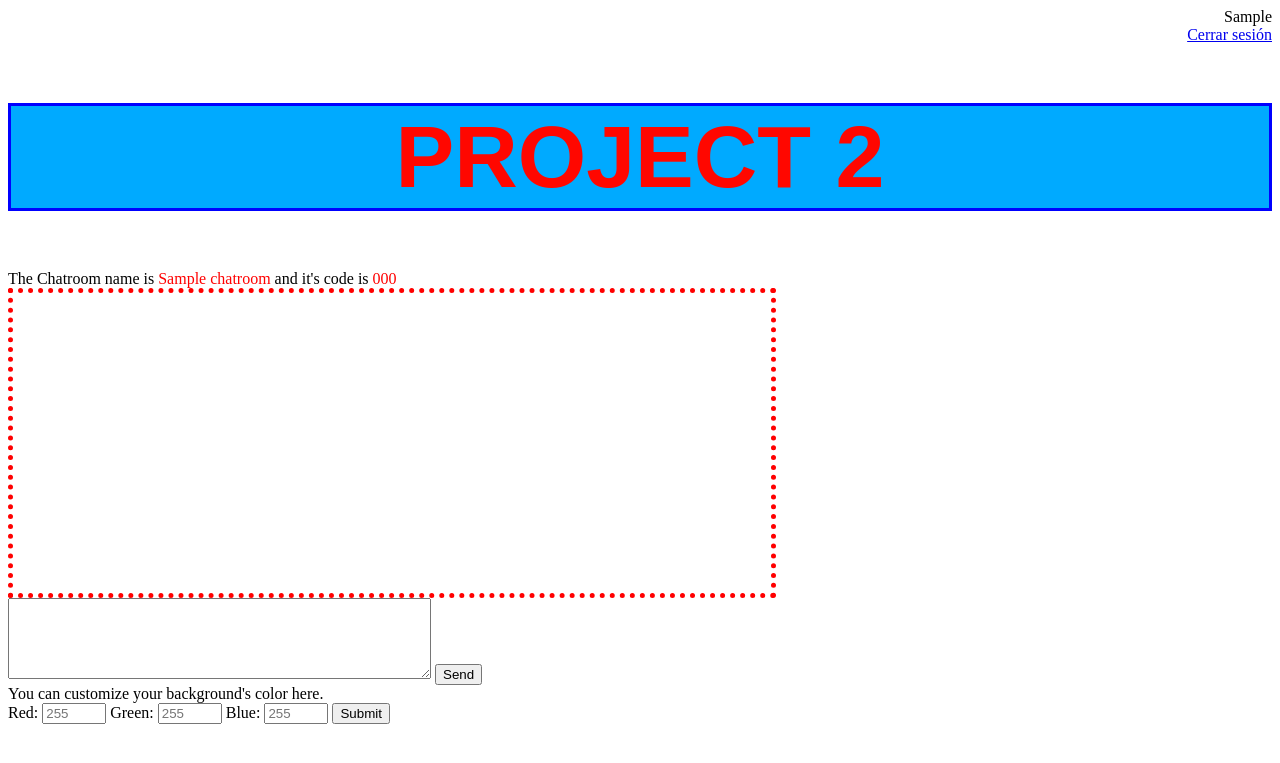
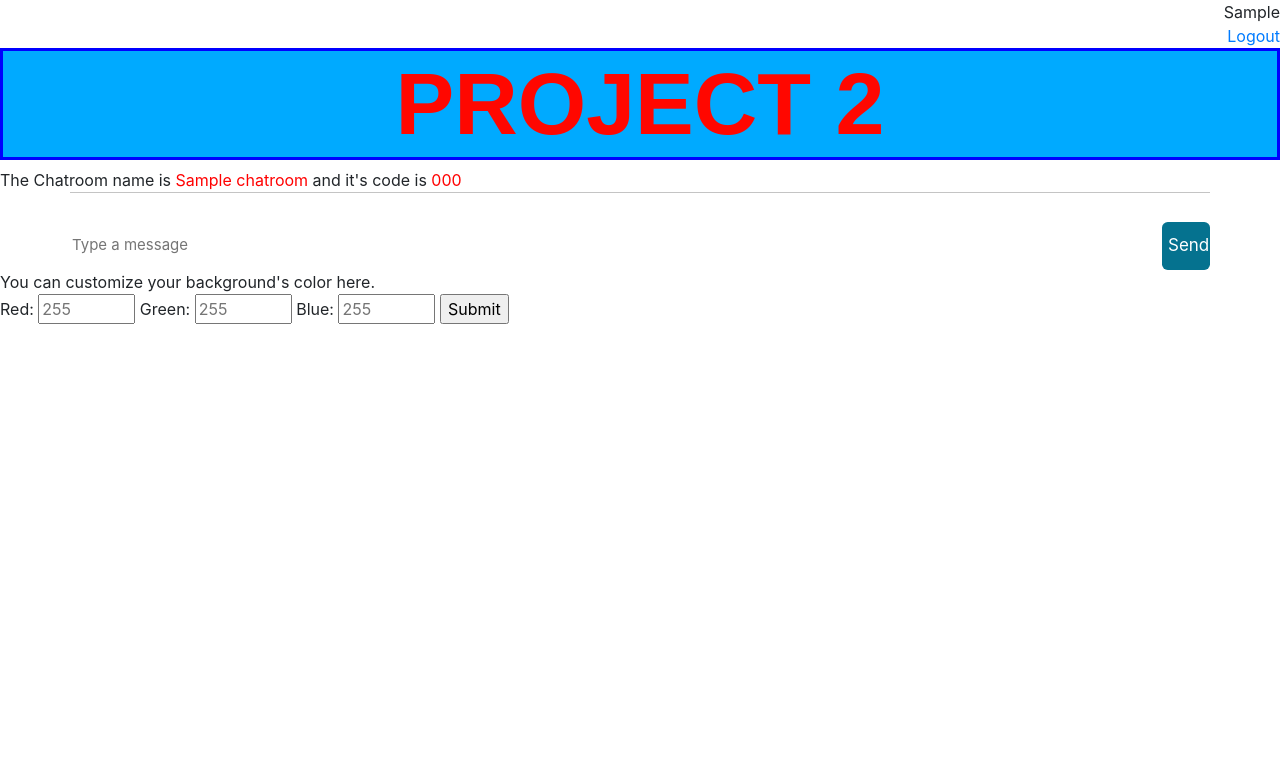
Before and after one commit to nerthul11/project2, a Flask app: template templates/chatroom.html in a window 1280 px wide. Shown: the top 763 px of the page. Run offline with Flask 2, Linux system fonts and the light colour scheme; the template is opened without the code that fills it: most values are stand-ins (such as "Sample title", 1, 10 or a date in 2020); some libraries are stand-ins or nearby versions.

Commit message:
First october update: Several modifications to chatroom.html and css. JS file needs to be updated accordingly.

```diff
--- a/application.py
+++ b/application.py
@@ -1,9 +1,9 @@
 import bingo
+import datetime
 import random
 import re
 import urllib.parse
 
-from datetime import timedelta
 from flask import Flask, redirect, render_template, request, session
 from flask_session import Session
 from flask_socketio import SocketIO, emit
@@ -13,7 +13,7 @@
 # Configure session to use filesystem
 app.config["SECRET_KEY"] = "bd82J0_aQhsVR04$:1MmNxTNsQ"
 app.config["SESSION_PERMANENT"] = True
-app.config["PERMANENT_SESSION_LIFETIME"] = timedelta(hours=16)
+app.config["PERMANENT_SESSION_LIFETIME"] = datetime.timedelta(hours=16)
 app.config["SESSION_TYPE"] = "filesystem"
 Session(app)
 socketio = SocketIO(app)
@@ -42,7 +42,7 @@
 # Index
 @app.route("/")
 def index():
-    current_user = session['username'] if "username" in session else None
+    current_user = session['username'] if 'username' in session else None
     previous_chat = session['chatroom'] if 'chatroom' in session else None
     return render_template("index.html", public_chatrooms=chatrooms, text=text, previous_chat=previous_chat, online_user=current_user)
 
@@ -71,7 +71,6 @@
                     stored_messages.remove(local_messages[0])
                     local_messages.remove(local_messages[0])
         if check:
-            print(local_messages)
             return render_template("chatroom.html", chatroom=chatroom, code=code, online_user=current_user, messages=local_messages)
         else:
             return "PAGE NOT FOUND"
@@ -164,7 +163,9 @@
 def send_message(data):
     data['message'] = data['message'].strip()
     if len(data["message"]) > 0:
-        message = {'chatroom': data['chatroom'], 'author': session['username'], 'message': urllib.parse.unquote_plus(data['message'])}
+        time = datetime.datetime.now()
+        timestr = time.strftime("%H:%M")
+        message = {'chatroom': data['chatroom'], 'author': session['username'], 'message': urllib.parse.unquote_plus(data['message']), 'time': timestr}
         stored_messages.append(message)
         local_messages.append(message)
         emit("broadcast message", {'message': message}, broadcast=True)
--- a/static/css/chatroom.css
+++ b/static/css/chatroom.css
@@ -1,27 +1,75 @@
-#messages {
-	width: 60%;
-	height: 300px;
-	border: red dotted 5px;
+.container{max-width:1170px; margin:auto;}
+
+.received_msg {
+  display: inline-block;
+  padding: 0 0 0 10px;
+  vertical-align: top;
+  width: 92%;
+ }
+
+.received_withd_msg p {
+  background: #eaeaea none repeat scroll 0 0;
+  border-radius: 10px;
+  color: #646464;
+  font-size: 14px;
+  margin: 0;
+  padding: 5px 10px 5px 12px;
+  width: 100%;
 }
 
-#messages div {
-	background-color: #eaeaea;
-	border-radius: 10px;
-	width: max-content;
-	min-width: 5%;
-	max-width: 60%;
-	margin-top: 1%;
-	padding: 2px;
+.time_date {
+  color: #747474;
+  display: block;
+  font-size: 12px;
+  margin: 8px 0 0;
 }
 
-.own {
-	text-align: right;
-	position: relative;
-	box-sizing: border-box;
-	float: right;
-	margin-right: 1%;
+.received_withd_msg { width: 46%;}
+
+.mesgs {
+  float: left;
+  padding: 30px 15px 0 25px;
+  width: 90%;
+  overflow-wrap: break-word;
 }
 
-.other {
-	margin-left: 1%;
+ .sent_msg p {
+  background: #0089df none repeat scroll 0 0;
+  border-radius: 10px;
+  font-size: 14px;
+  margin: 0; color:#fff;
+  padding: 5px 10px 5px 12px;
+  width:100%;
 }
+
+.outgoing_msg{ overflow:hidden; margin:26px 0 26px;}
+
+.sent_msg {
+  float: right;
+  text-align: right;
+  width: 46%;
+}
+
+.input_msg_write input {
+  background: rgba(0, 0, 0, 0) none repeat scroll 0 0;
+  border: medium none;
+  color: #4c4c4c;
+  font-size: 15px;
+  min-height: 48px;
+  width: 90%;
+}
+
+.type_msg {border-top: 1px solid #c4c4c4;position: relative;}
+
+.msg_send_btn {
+  background: #05728f none repeat scroll 0 0;
+  border: medium none;
+  border-radius: 12%;
+  color: #fff;
+  cursor: pointer;
+  float: right;
+  font-size: 17px;
+  height: 48px;
+  position: relative;
+  width: 48px;
+}
--- a/static/css/style.css
+++ b/static/css/style.css
@@ -15,11 +15,6 @@
 	border: 3px solid blue;
 }
 
-.imp {
-	color: #f73608;
-	font-weight: bold;
-}
-
 .right {
 	text-align: right;
 }
--- a/static/js/chatroom.js
+++ b/static/js/chatroom.js
@@ -11,15 +11,18 @@
 	});
 	socket.on('broadcast message', data => {
 		if (data.message['chatroom']['code'] == document.querySelector('#code').innerHTML) {
-			var msg = document.createElement('div');
+			var msgbox = document.createElement('div'),
+			msg = document.createElement('div');
+			msgbox.setAttribute("class","messagebox");
 			if (data.message['author'] == document.getElementById('current_user').innerHTML) {
-				msg.setAttribute("class","own");
+				msg.setAttribute("class","sent");
 				msg.innerHTML = data.message['message'];
 			} else {
-				msg.setAttribute("class","other");
+				msg.setAttribute("class","received");
 				msg.innerHTML = `<strong>${data.message['author']}</strong><br> ${data.message['message']}`;
 			};
-			document.querySelector('#messages').appendChild(msg);
+			document.querySelector('#messages').appendChild(msgbox);
+			msgbox.appendChild(msg);
 			var listlen = document.getElementById('messages').getElementsByTagName('div').length;
 			while (listlen > 5) {
 				var msglist = document.getElementById('messages');
--- a/templates/chatroom.html
+++ b/templates/chatroom.html
@@ -5,15 +5,33 @@
 {% endblock %}
 {% block body %}
 	The Chatroom name is <span id="chatroom">{{ chatroom }}</span> and it's code is <span id="code">{{ code }}</span>
-	<div id="messages">
-	{% for message in messages %}
-		{% if message.author == online_user %}
-			<div class="own">{{ message.message }}</div>
-		{% else %}
-			<div class="other"><strong>{{ message.author }}</strong><br> {{ message.message }}</div>
-		{% endif %}
-	{% endfor %}
+	<div class="container">
+		<div class="mesgs">
+			<div class="msg_history">
+			{% for message in messages %}
+				{% if message.author == online_user %}
+				<div class="outgoing_msg">
+					<div class="sent_msg">
+					<p>{{ message.message }}</p>
+					<span class="time_date">{{ message.time }}</span>
+					</div>
+				</div>
+				{% else %}
+				<div class="received_msg">
+					<div class="received_withd_msg">
+					<p><strong>{{ message.author }}</strong><br> {{ message.message }}</p>
+					<span class="time_date">{{ message.time }}</span>
+					</div>
+				</div>
+				{% endif %}
+			{% endfor %}
+			</div>
+		</div>
+		<div class="type_msg">
+			<div class="input_msg_write">
+			  <input type="text" class="write_msg" id="message" placeholder="Type a message" maxlength="300"/>
+			  <button class="msg_send_btn" id="send" type="button">Send</button>
+			</div>
+		</div>
 	</div>
-	<textarea id="message" rows=5 cols=50 maxlength="300"></textarea>
-	<input type="button" id="send" value="Send">
 {% endblock %}
--- a/templates/layout.html
+++ b/templates/layout.html
@@ -1,15 +1,16 @@
 <!DOCTYPE html>
 <html>
 	<head>
+	<link rel="stylesheet" href="https://stackpath.bootstrapcdn.com/bootstrap/4.5.2/css/bootstrap.min.css" integrity="sha384-JcKb8q3iqJ61gNV9KGb8thSsNjpSL0n8PARn9HuZOnIxN0hoP+VmmDGMN5t9UJ0Z" crossorigin="anonymous">
 		<meta charset="utf-8">
-		{% if online_user %}
-		<div class="right" id="current_user">{{ online_user }}</div>
-		<div class="right" id="logout"><a href="{{ url_for('logout') }}">Cerrar sesión</a></div>
-		{% endif %}
-		<title>Project2</title>
 		<link rel="stylesheet" href="{{ url_for('static', filename='css/style.css') }}">
 		<script type="text/javascript" src="https://cdnjs.cloudflare.com/ajax/libs/socket.io/1.4.8/socket.io.min.js"></script>
 		<script src="{{ url_for('static', filename='js/layout.js') }}"></script>
+		{% if online_user %}
+		<div class="right" id="current_user">{{ online_user }}</div>
+		<div class="right" id="logout"><a href="{{ url_for('logout') }}">Logout</a></div>
+		{% endif %}
+		<title>Project2</title>
 		{% block heading %}{% endblock %}
 	</head>
 	<body>
```
Also changed, not shown: README.md.
